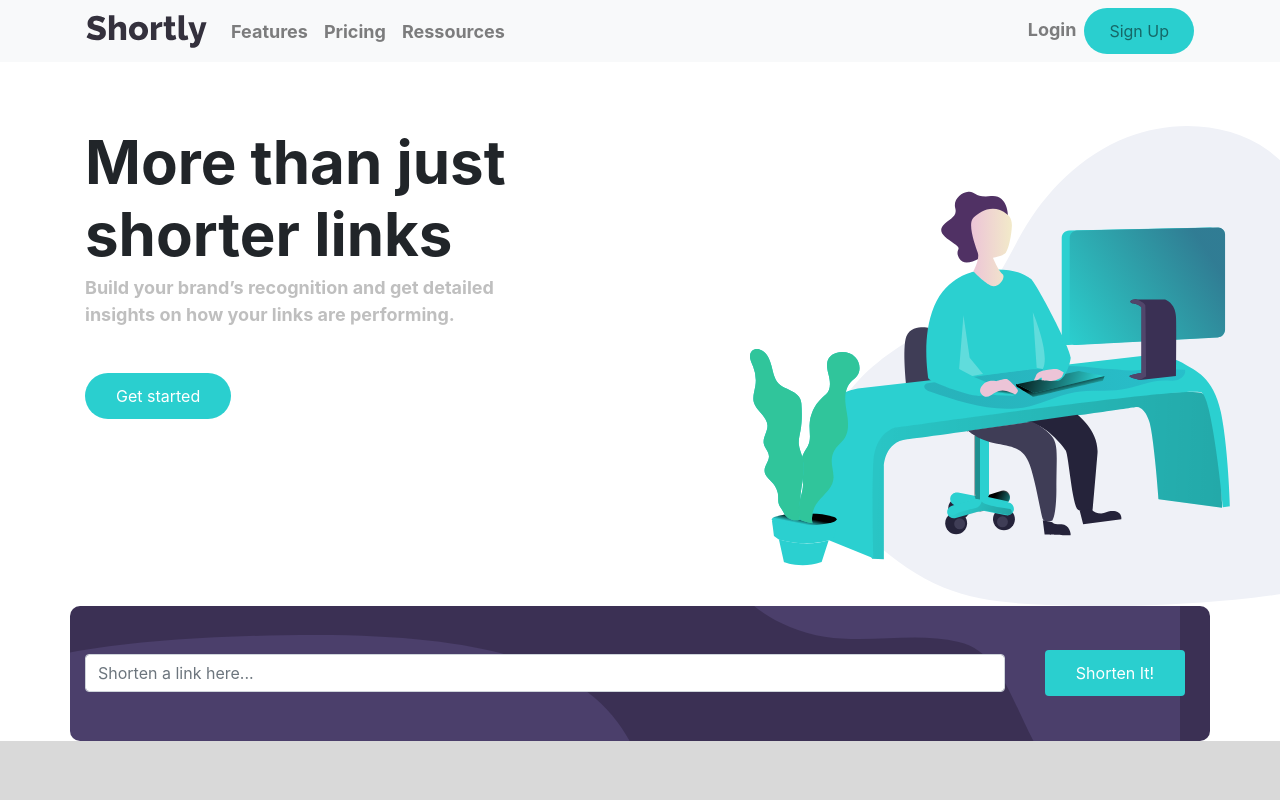
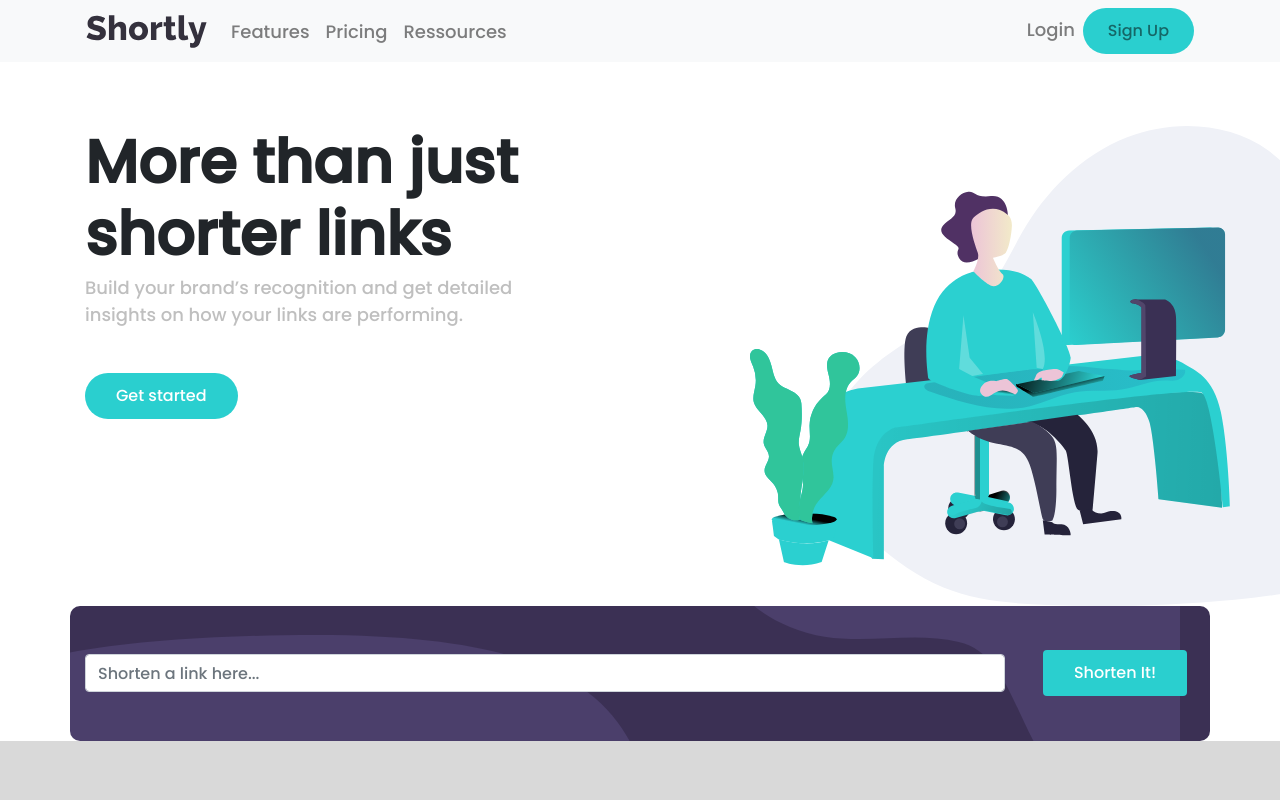
Before and after one commit to simipa/URL-shortening-API-landing-page, a plain HTML site: page index.html in a window 1280 px wide. Shown: the top 800 px of the page. Drawn offline with nearby package versions, Linux system fonts and the light colour scheme.

Commit message:
Update style.css

```diff
--- a/style.css
+++ b/style.css
@@ -3,7 +3,7 @@
 html, body {
     max-width: 100%;
     overflow-x: hidden;
-    font-weight: bold;
+    font-family: 'Poppins', sans-serif;
     background-color: white;
     font-size: 18px;
 }
```
